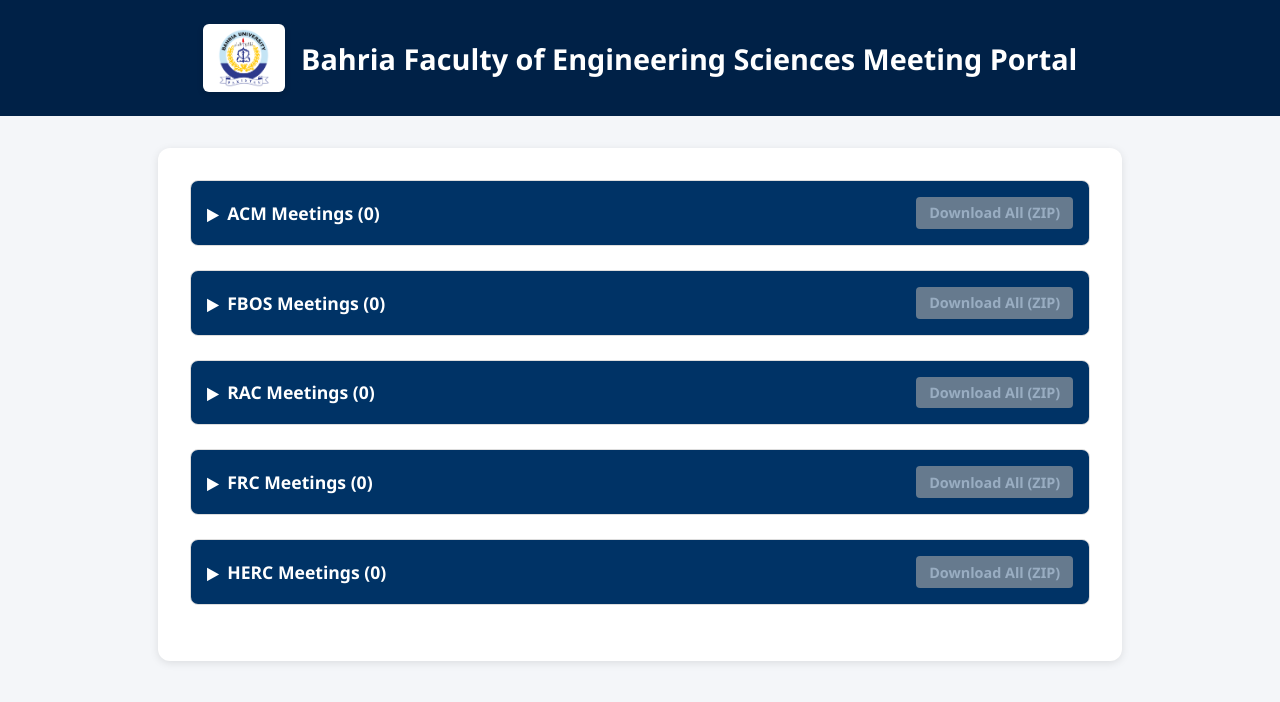
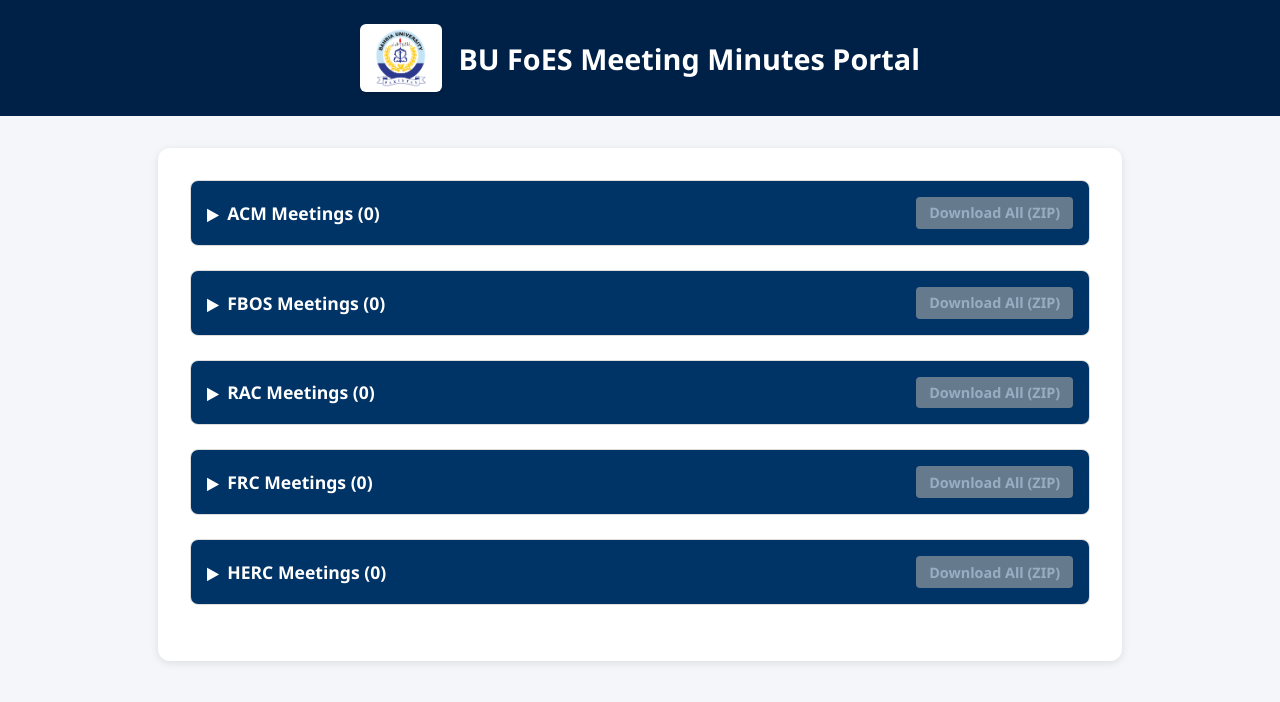
Before and after one commit to bufoes/bufoes.github.io, a Jekyll site: the page built from index.html, in a window 1280 px wide. Shown: the top 702 px of the page. Built offline with Jekyll 4.4.1, drawn with Linux system fonts in a browser that asks for light colours.

Commit message:
Update index.html

```diff
--- a/index.html
+++ b/index.html
@@ -1,6 +1,6 @@
 ---
 layout: default
-title: Bahria Faculty of Engineering Sciences Meeting Portal
+title: BU FoES Meeting Minutes Portal
 ---
 <!DOCTYPE html>
 <html lang="en">
```
